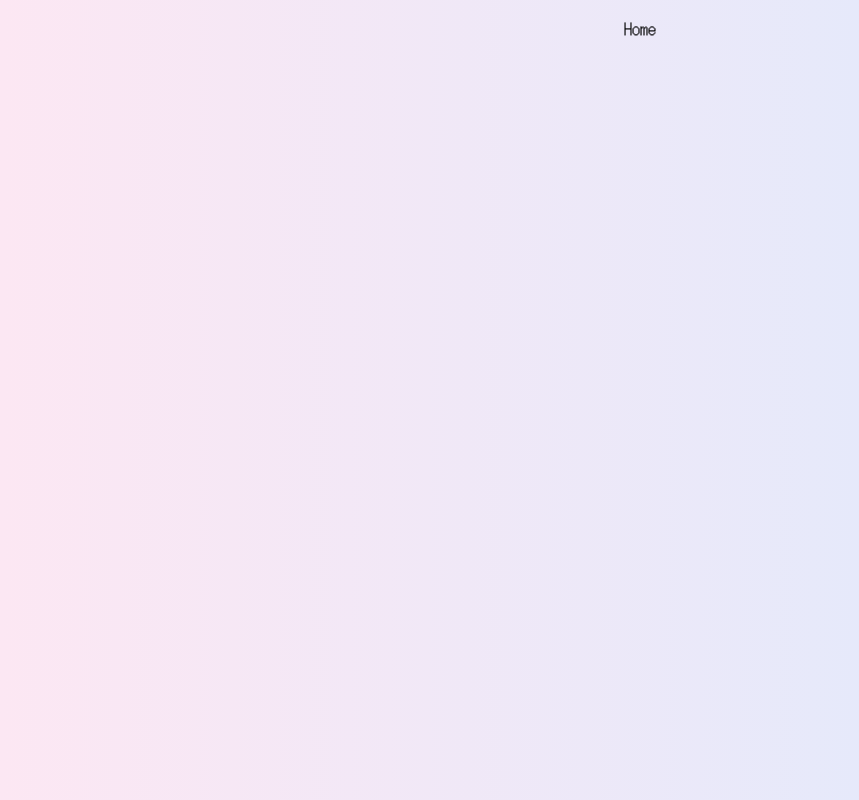
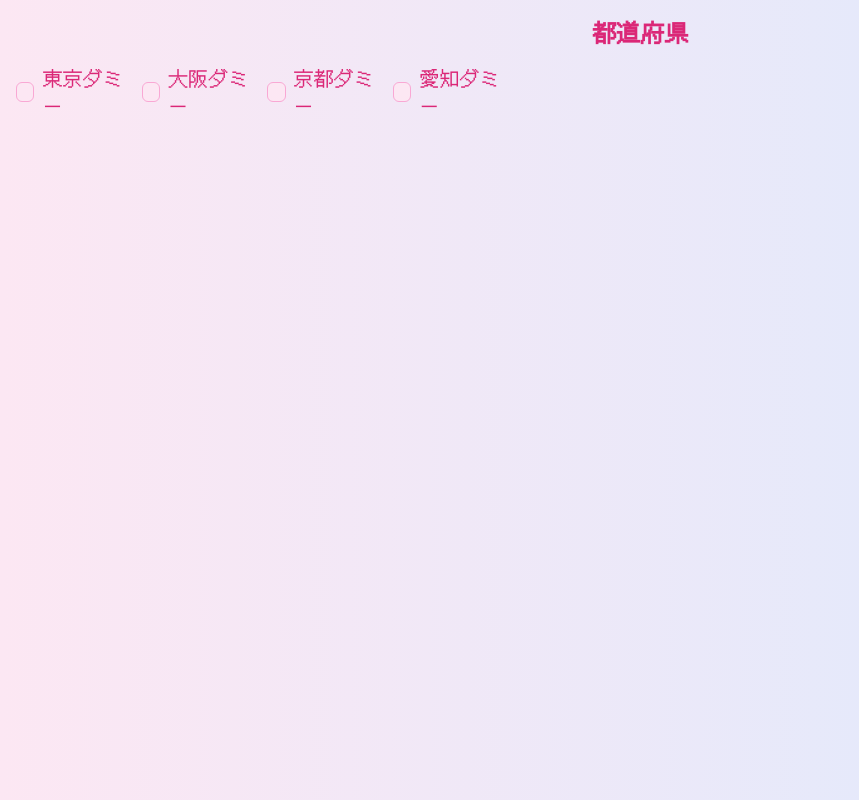
Before and after one commit to Yumekawa-chan/yumemi-frontend-test, a Next.js app: page / in a window 1280 px wide. Shown: the whole page, without its empty margins (0-859 px from the left). Built offline with nearby package versions, Linux system fonts and the light colour scheme.

Commit message:
style: チェックボックスコンポーネントのスタイルを改善し、サブタイトルをboldする

```diff
--- a/src/app/page.tsx
+++ b/src/app/page.tsx
@@ -1,7 +1,9 @@
+import CheckBoxs from '@/components/CheckBoxs';
+
 const Page: React.FC = () => {
   return (
     <div className="container mx-auto p-4 flex flex-col gap-4 items-center justify-cente">
-      <h1>Home</h1>
+      <CheckBoxs />
     </div>
   );
 };
--- a/src/components/CheckBoxs.tsx
+++ b/src/components/CheckBoxs.tsx
@@ -4,23 +4,42 @@ const CheckBoxs: React.FC = () => {
   return (
     <div>
       <div>
-        <p className="text-2xl font-bold text-center">都道府県</p>
+        <p className="text-2xl font-bold text-center text-pink-600">都道府県</p>
       </div>
-      <div className="mt-4 grid grid-cols-3 md:grid-cols-10 gap-2">
+      <div className="mt-4 grid grid-cols-3 md:grid-cols-10 gap-2 text-xl text-pink-500">
         {[
           { id: 'tokyo', name: '東京ダミー' },
           { id: 'osaka', name: '大阪ダミー' },
           { id: 'kyoto', name: '京都ダミー' },
           { id: 'aichi', name: '愛知ダミー' },
         ].map((prefecture) => (
-          <label key={prefecture.id} htmlFor={`pref-${prefecture.id}`}>
+          <label
+            key={prefecture.id}
+            htmlFor={`pref-${prefecture.id}`}
+            className="flex items-center cursor-pointer select-none"
+          >
             <input
               type="checkbox"
               id={`pref-${prefecture.id}`}
               name={prefecture.name}
               value={prefecture.id}
+              className="peer sr-only"
             />
-            {prefecture.name}
+            <span
+              className="
+                inline-block h-5 w-5 rounded-md border border-pink-300 bg-pink-100
+                relative transition-colors duration-200 ease-in-out
+                peer-hover:bg-pink-200 peer-hover:border-pink-400
+                peer-checked:bg-pink-200 peer-checked:border-pink-400
+                peer-checked:before:content-['✔'] peer-checked:before:text-blue-400
+                peer-checked:before:absolute peer-checked:before:left-[0.20rem]
+                peer-checked:before:top-[-0.05rem] peer-checked:before:text-sm
+              "
+            ></span>
+
+            <span className="ml-2 text-pink-600 hover:text-blue-400">
+              {prefecture.name}
+            </span>
           </label>
         ))}
       </div>
```
